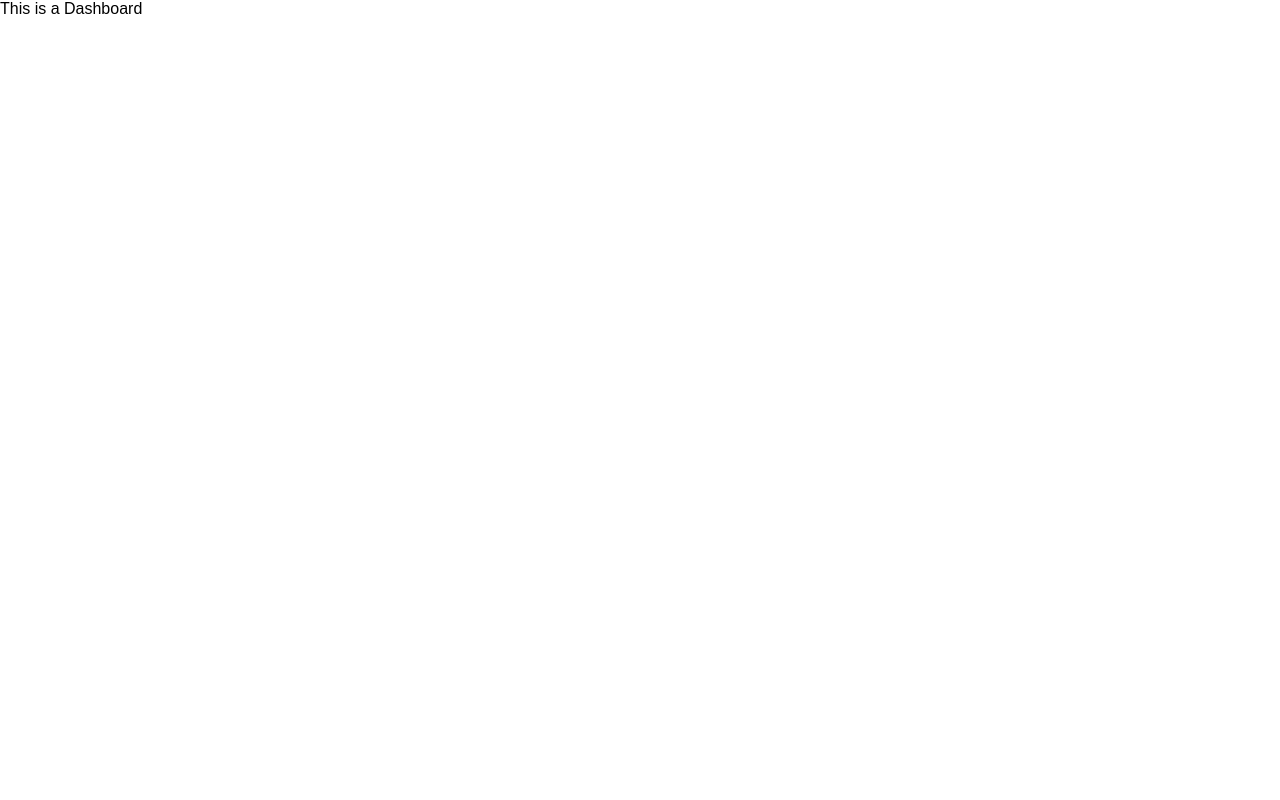
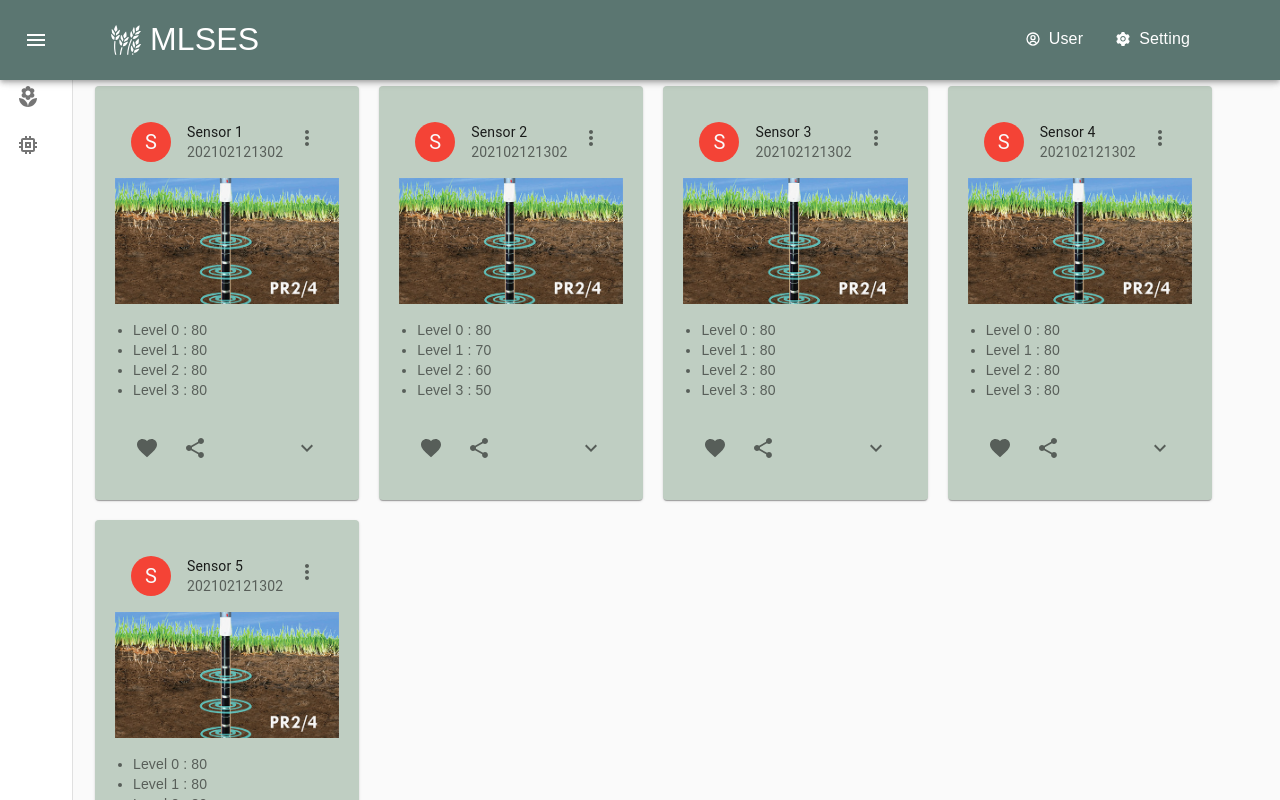
Before and after one commit to kartiksachdeva3/MLSES-FYP-Front, a React (Create React App) app: page /dashboard in a window 1280 px wide. Shown: the top 800 px of the page. Built offline with nearby package versions, Linux system fonts and the light colour scheme.

Commit message:
dashboard route working

```diff
--- a/src/pages/Dashboard/Dashboard.js
+++ b/src/pages/Dashboard/Dashboard.js
@@ -1,9 +1,10 @@
 import React from 'react'
+import AppMenu from './../../components/Skeleton/AppMenu'
 
 function Dashboard() {
     return (
         <div>
-            This is a Dashboard
+           <AppMenu/>
         </div>
     )
 }
```
Also changed, not shown: src/App.js (+0 -18 lines), 1 other file (tests, documents, lock files or other folders).
